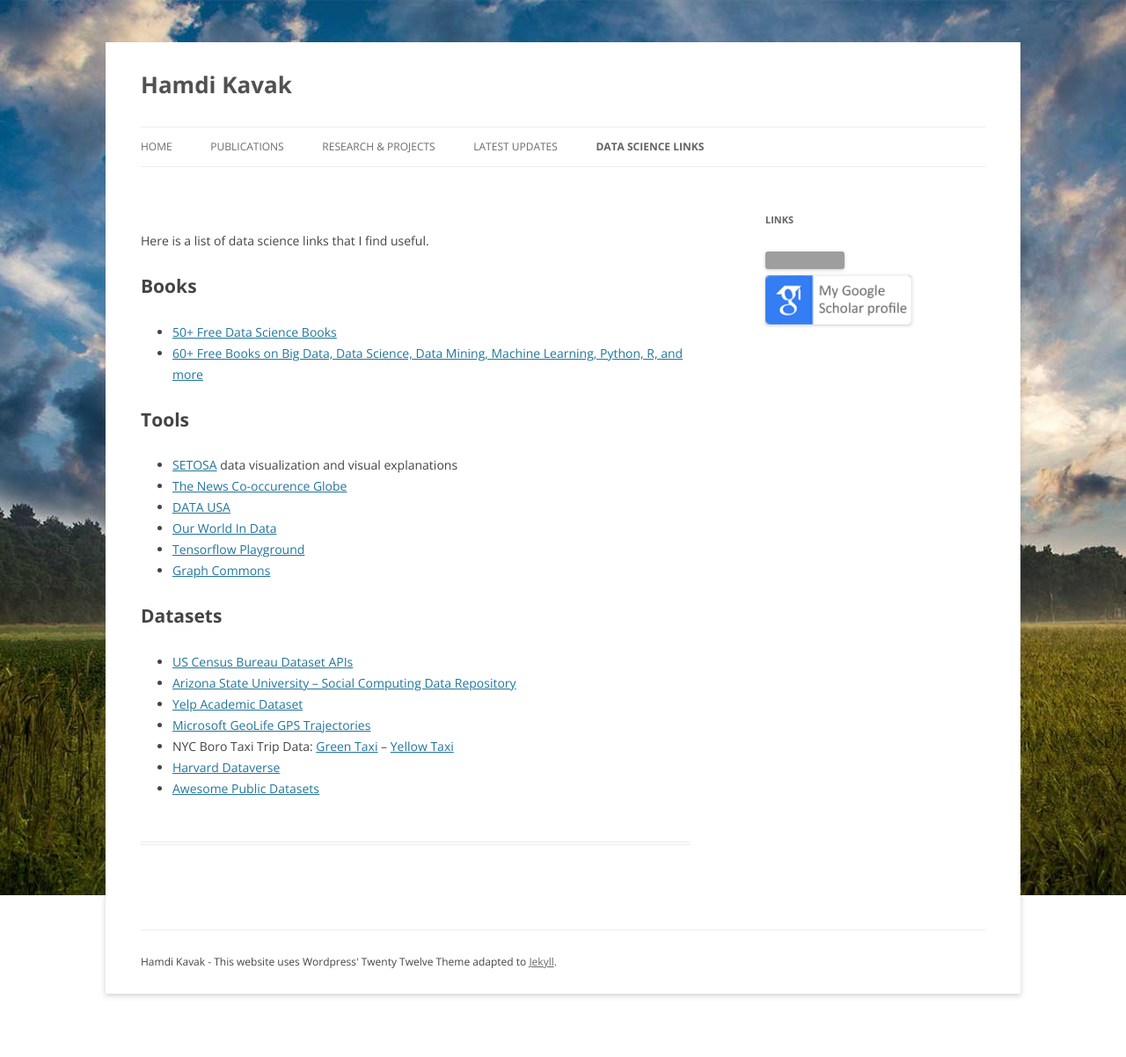
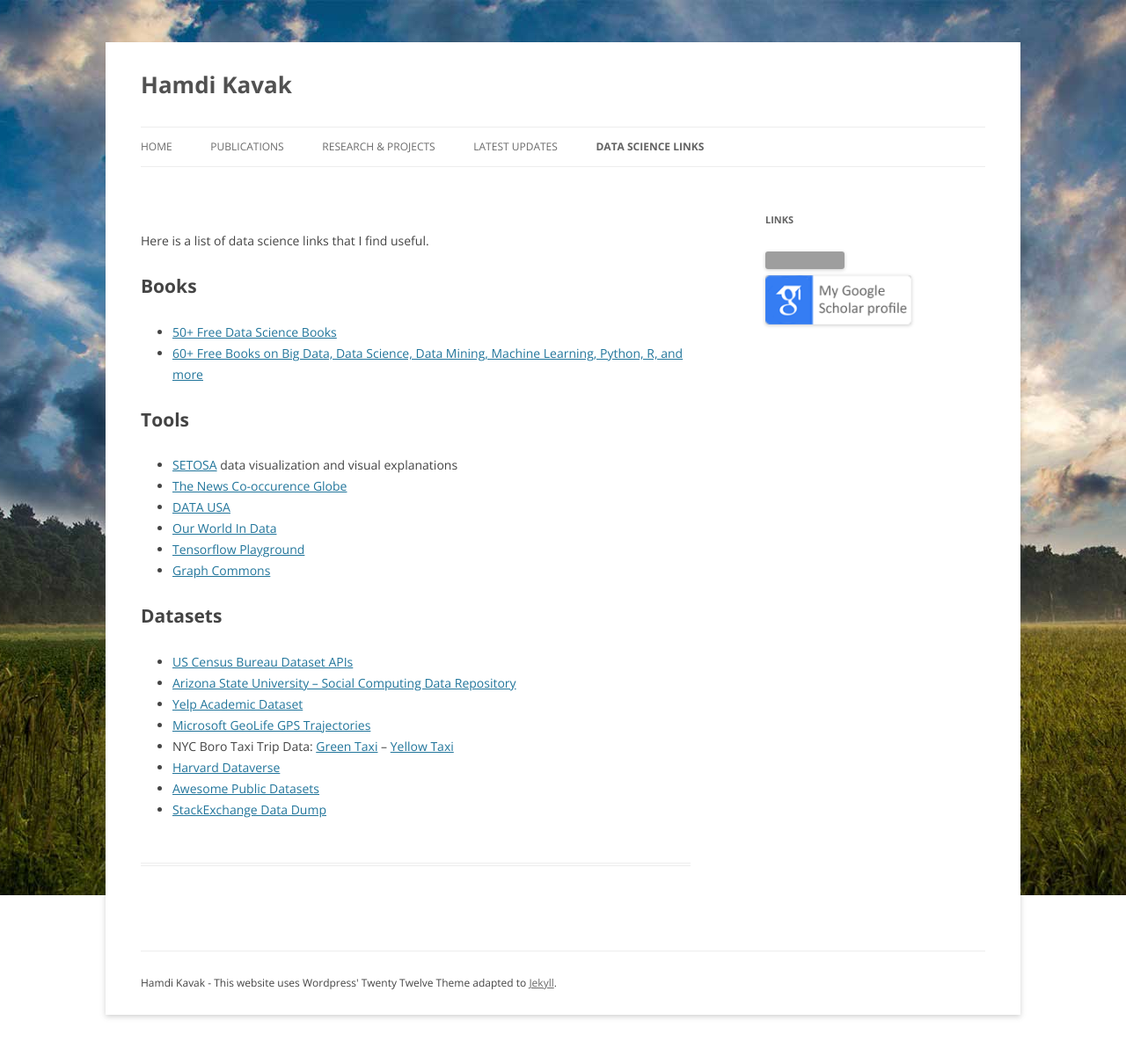
Before and after one commit to hamdikavak/hamdikavak.github.io, a Jekyll site: the page built from datasets/index.html, in a window 1280 px wide. Shown: the whole page at 88% size. Built offline with Jekyll 4.4.1, drawn with Linux system fonts in a browser that asks for light colours; nearby versions of some CDN libraries; library files that are not in the unit come from our copies; before the commit the page ends 1178 px from its top, so only the background shows below that; grey boxes are pictures that could not be loaded.

Commit message:
Update index.html

```diff
--- a/datasets/index.html
+++ b/datasets/index.html
@@ -32,4 +32,6 @@ current_page_datasets: current_page_item
 	<li>NYC Boro Taxi Trip Data: <a title="Green Taxi" href="http://chriswhong.com/nycborotaxidata/">Green Taxi</a> &#8211; <a title="Yellow Taxi" href="http://www.andresmh.com/nyctaxitrips/">Yellow Taxi</a></li>
 	<li><a href="https://dataverse.harvard.edu/">Harvard Dataverse</a></li>
 	<li><a href="https://github.com/caesar0301/awesome-public-datasets">Awesome Public Datasets</a></li>
+	<li><a href="https://archive.org/details/stackexchange">StackExchange Data Dump</a></li>
+
 </ul>
```
